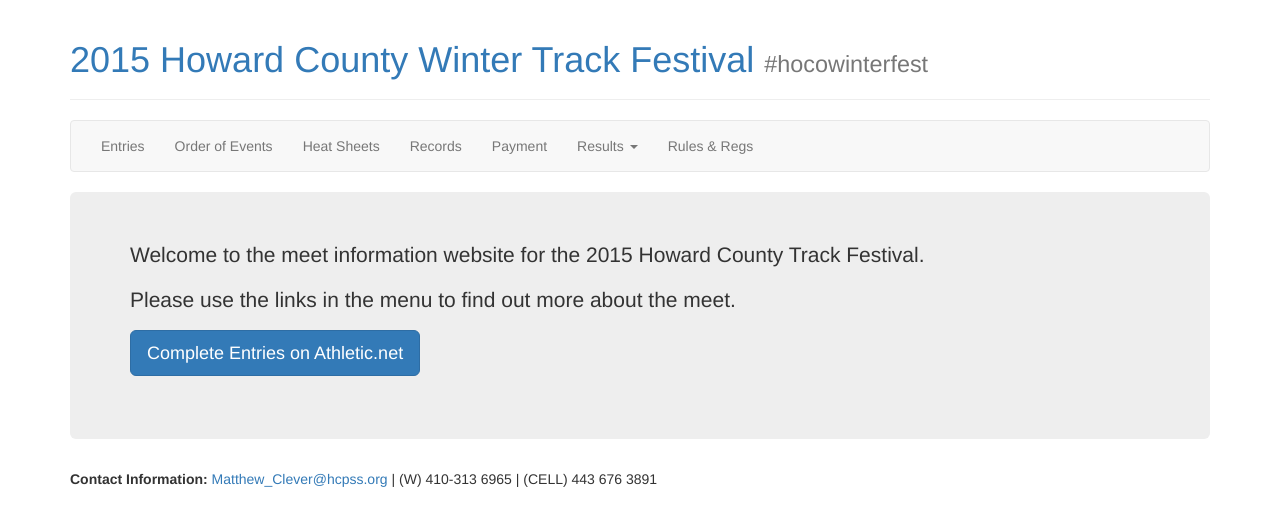
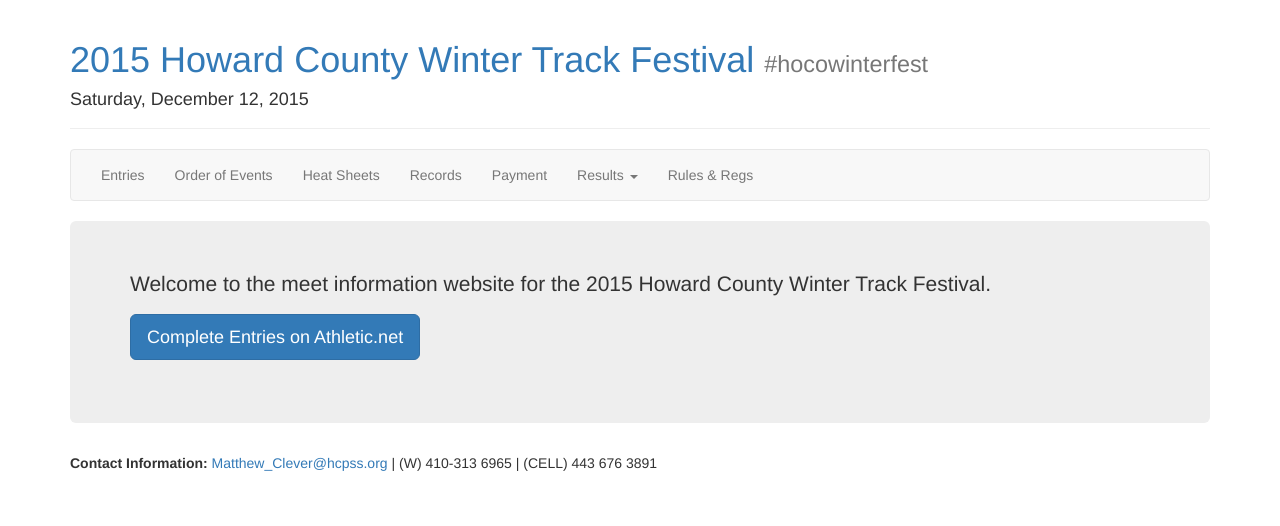
Before and after one commit to bennyt2/2015hocotrackfest, a PHP site: template app/views/index.html.twig in a window 1280 px wide. Shown: the top 526 px of the page. Run offline with PHP 8.4, Linux system fonts and the light colour scheme; the template is opened without the code that fills it, so the values that code supplies are empty; some libraries are stand-ins or nearby versions.

Commit message:
Display date

```diff
--- a/app/views/index.html.twig
+++ b/app/views/index.html.twig
@@ -2,8 +2,7 @@
 
 {% block content %}
     <div class="jumbotron">
-        <p>Welcome to the meet information website for the 2015 Howard County Track Festival.</p>
-        <p>Please use the links in the menu to find out more about the meet.</p>
+        <p>Welcome to the meet information website for the 2015 Howard County Winter Track Festival.</p>
         <p><a class="btn btn-primary btn-lg" href="#" role="button">Complete Entries on Athletic.net</a></p>
     </div>
 {% endblock %}
--- a/app/views/layout.html.twig
+++ b/app/views/layout.html.twig
@@ -23,6 +23,7 @@
                 <div class="col-xs-12">
                     <div class="page-header">
                         <h1><a href="{{ path('homepage') }}">2015 Howard County Winter Track Festival <small>#hocowinterfest</small></a></h1>
+                        <h4>Saturday, December 12, 2015</h4>
                     </div>
 
                     <nav class="navbar navbar-default">
```
